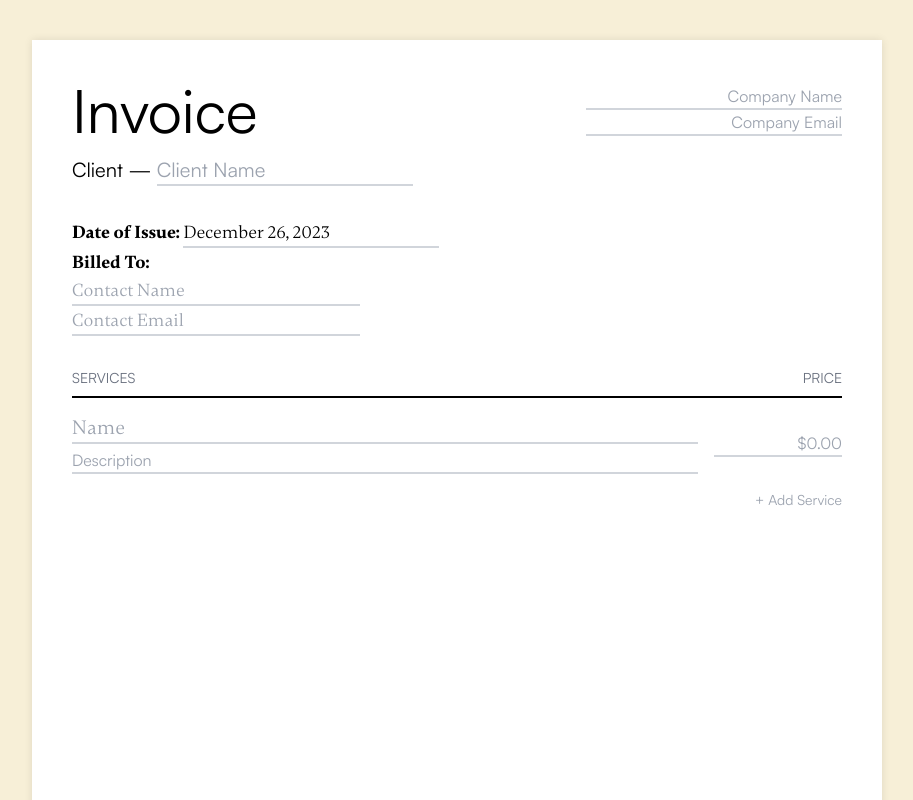
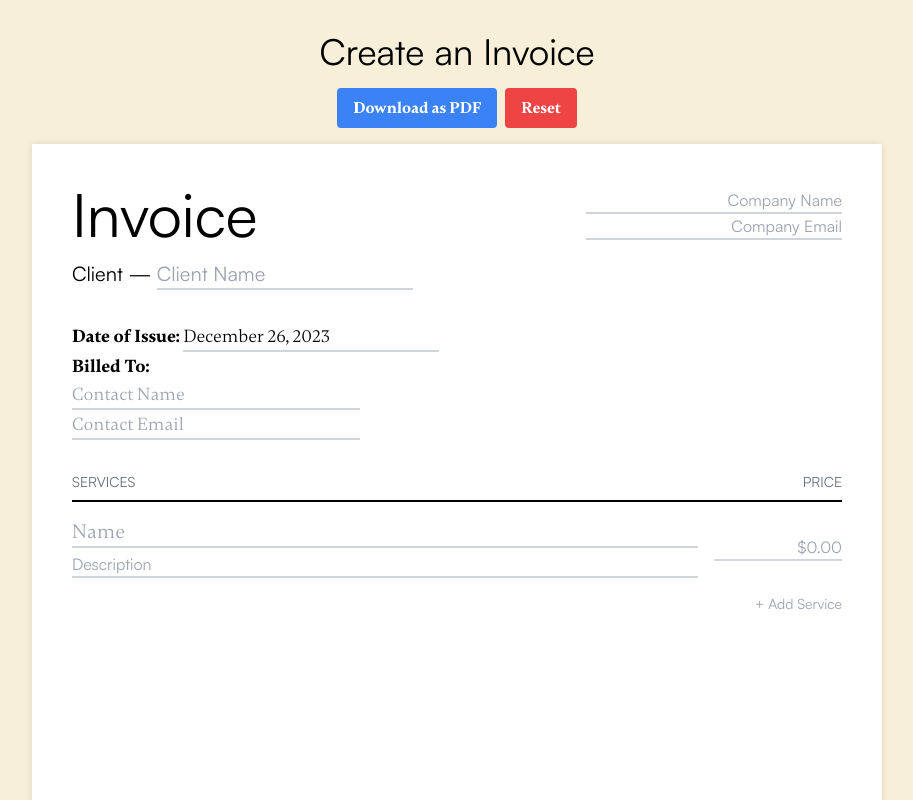
Before and after one commit to sohambasu963/Invoicer, a Next.js app in the folder client/: page / in a window 1280 px wide. Shown: the top 800 px of the page, without its empty margins (183-1096 px from the left). Built offline with nearby package versions, Linux system fonts and the light colour scheme.

Commit message:
Added reset button, and reorganized layout

```diff
--- a/client/src/app/page.tsx
+++ b/client/src/app/page.tsx
@@ -74,15 +74,29 @@ export default function Home() {
       });
   };
 
+  const handleReset = () => {
+    window.location.reload();
+  };
+
+
   return (
     <div className="bg-primary min-h-screen flex flex-col items-center">
+      <h1 className="text-4xl font-bold font-satoshi-variable mt-8">Create an Invoice</h1>
+      <div className="flex justify-center mt-4">
+        <button
+          className="bg-blue-500 text-white font-bold font-gambetta-variable py-2 px-4 rounded hover:bg-blue-600 mr-2"
+          onClick={downloadAsPdf}
+        >
+          Download as PDF
+        </button>
+        <button
+          className="bg-red-500 text-white font-bold font-gambetta-variable py-2 px-4 rounded hover:bg-red-600"
+          onClick={handleReset}
+        >
+          Reset
+        </button>
+      </div>
       <InvoiceTemplate ref={invoiceRef} />
-      <button
-        className="bg-blue-500 text-white font-bold py-2 px-4 rounded hover:bg-blue-600 mt-4"
-        onClick={downloadAsPdf}
-      >
-        Download as PDF
-      </button>
     </div>
   );
 }
--- a/client/src/components/InvoiceTemplate.tsx
+++ b/client/src/components/InvoiceTemplate.tsx
@@ -181,12 +181,12 @@ const InvoiceTemplate = forwardRef<HTMLDivElement, Props>((props, ref) => {
   return (
     <div
       ref={ref}
-      className="bg-white p-10 flex flex-col justify-between"
+      className="bg-white p-10 flex flex-col justify-between mt-[2vh] mb-[5vh]"
       style={{
         width: '850px',
         height: '1100px',
         boxShadow: '0px 0px 8px rgba(0,0,0,0.1)',
-        margin: '5vh auto',
+        // margin: '10vh auto',
       }}
     >
       <header className="flex justify-between items-center">
```
